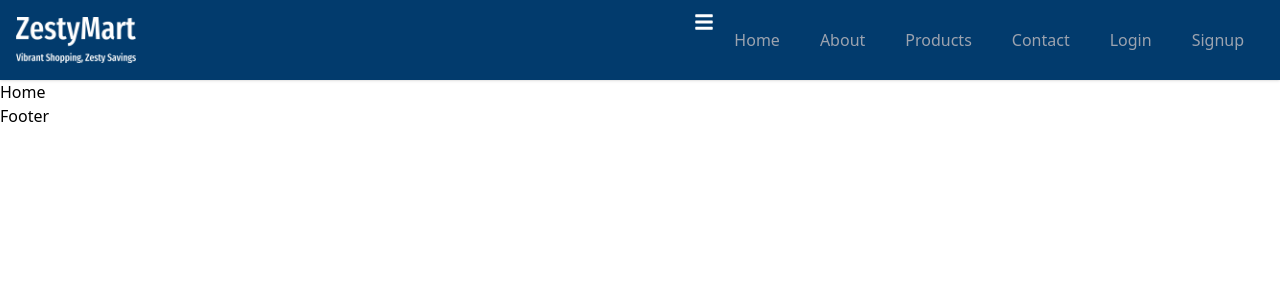
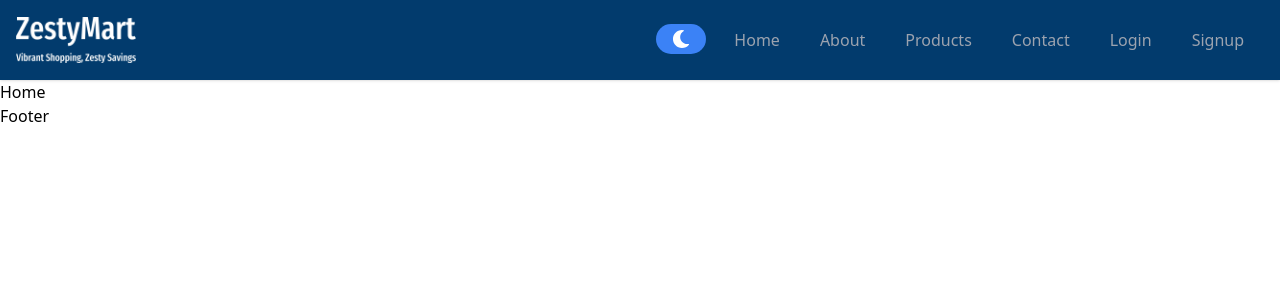
Before and after one commit to Dhruv-pahuja/ZestyMart, a React (Vite) app: page / in a window 1280 px wide. Shown: the top 300 px of the page. Built offline with nearby package versions, Linux system fonts and the light colour scheme.

Commit message:
header fix

```diff
--- a/src/components/Header/Header.jsx
+++ b/src/components/Header/Header.jsx
@@ -65,12 +65,14 @@ function Header() {
               {isMenuOpen? '': <FaBars className='text-xl'/>}
             </button>
           </div>
-
           <ul className={`flex-col md:flex md:flex-row ml-auto ${isMenuOpen?'flex':'hidden'} md:block`}>
-          <li>
+          <li className='md:hidden'>
           <button onClick={handleMenuToggle} className='ml-4'>
               {isMenuOpen? <FaTimes className='text-xl'/> : <FaBars className='text-xl'/>}
             </button>
+          </li>
+          <li className='hidden md:block py-3 px-2'>
+            <ThemeToggler/>
           </li>
             {navItems.map((item) =>
             item.active ? (
```
